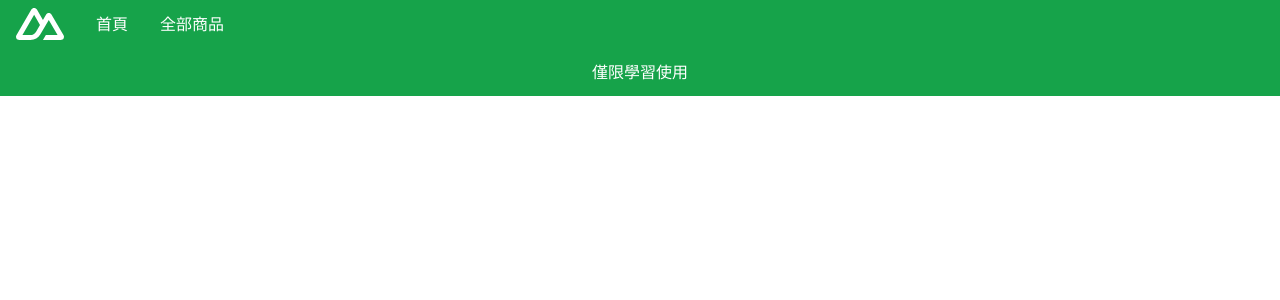
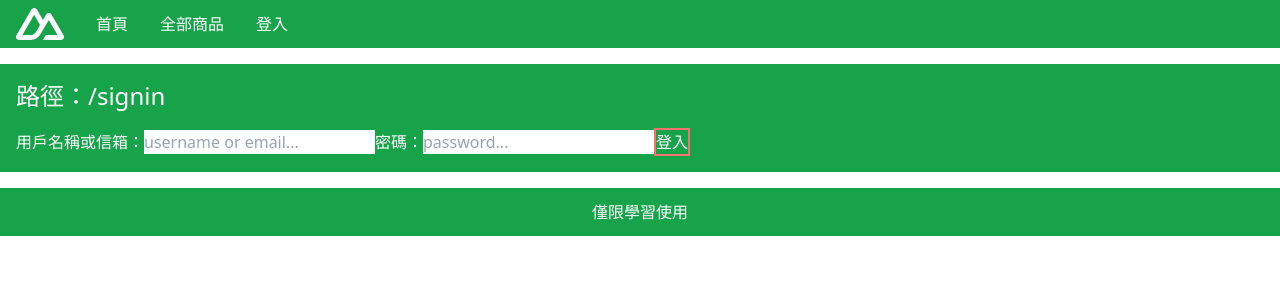
Before and after one commit to awdr74100/nuxt-nitro-example, a Nuxt app: page /signin in a window 1280 px wide. Before the commit this address had no page. Shown: the top 300 px of the page. Built offline with nearby package versions, Linux system fonts and the light colour scheme.

Commit message:
Update progress

```diff
--- a/components/AppHeader.vue
+++ b/components/AppHeader.vue
@@ -27,5 +27,9 @@ const routes = [
     path: '/products',
     name: '全部商品',
   },
+  {
+    path: '/signin',
+    name: "登入"
+  }
 ];
 </script>
--- a/nuxt.config.ts
+++ b/nuxt.config.ts
@@ -23,7 +23,10 @@ export default defineNuxtConfig({
     //   ],
     // },
   },
-  modules: ['@nuxtjs/tailwindcss'],
+  modules: ['@nuxtjs/tailwindcss', '@pinia/nuxt'],
+  pinia: {
+    autoImports: ['defineStore'],
+  },
   tailwindcss: {
     viewer: false,
   },
--- a/package.json
+++ b/package.json
@@ -17,10 +17,12 @@
   "dependencies": {
     "@googleapis/oauth2": "^1.0.0",
     "@googleapis/people": "^3.0.2",
+    "@pinia/nuxt": "^0.4.7",
     "@prisma/client": "^4.11.0",
     "argon2": "^0.30.3",
     "got": "^12.6.0",
     "jose": "^4.13.1",
+    "pinia": "^2.0.32",
     "requrl": "^3.0.2",
     "zod": "^3.20.6"
   }
--- /dev/null
+++ b/pages/signin.vue
@@ -0,0 +1,45 @@
+<template>
+  <main class="my-4 bg-green-600 p-4 text-white">
+    <h1 class="text-2xl">路徑：{{ route.path }}</h1>
+    <form
+      class="mt-4"
+      action="#"
+      @submit.prevent="user.signIn(usernameOrEmail, password)"
+    >
+      <label for="usernameOrEmail">用戶名稱或信箱：</label>
+      <input
+        type="text"
+        id="usernameOrEmail"
+        placeholder="username or email..."
+        class="text-green-600"
+        v-model="usernameOrEmail"
+      />
+      <label for="password">密碼：</label>
+      <input
+        type="password"
+        class="text-green-600"
+        placeholder="password..."
+        v-model="password"
+      />
+      <button type="submit" class="border-2 border-red-400">登入</button>
+    </form>
+
+    <p v-if="user.id">{{ user.id }}</p>
+    <p v-if="user.email">{{ user.email }}</p>
+  </main>
+</template>
+
+<script setup lang="ts">
+import { useUserStore } from '@/stores/user';
+
+useSeoMeta({
+  title: '登入',
+});
+
+const route = useRoute();
+
+const user = useUserStore();
+
+const usernameOrEmail = ref('');
+const password = ref('');
+</script>
--- /dev/null
+++ b/stores/user.ts
@@ -0,0 +1,24 @@
+export const useUserStore = defineStore('user', () => {
+  const id = ref<null | string>(null);
+  const email = ref<null | string>(null);
+
+  const signUp = (email: string, username: string, password: string) => {};
+
+  const signIn = async (usernameOrEmail: string, password: string) => {
+    const body = { usernameOrEmail, password };
+
+    const { user, success } = await $fetch('/api/auth/signin', {
+      method: 'POST',
+      body,
+    });
+
+    if (success && user) {
+      id.value = user.id;
+      email.value = user.email;
+    }
+  };
+
+  const signOut = () => {};
+
+  return { id, email, signIn };
+});
```
Also changed, not shown: .cspell.json, 1 other file (tests, documents, lock files or other folders).
